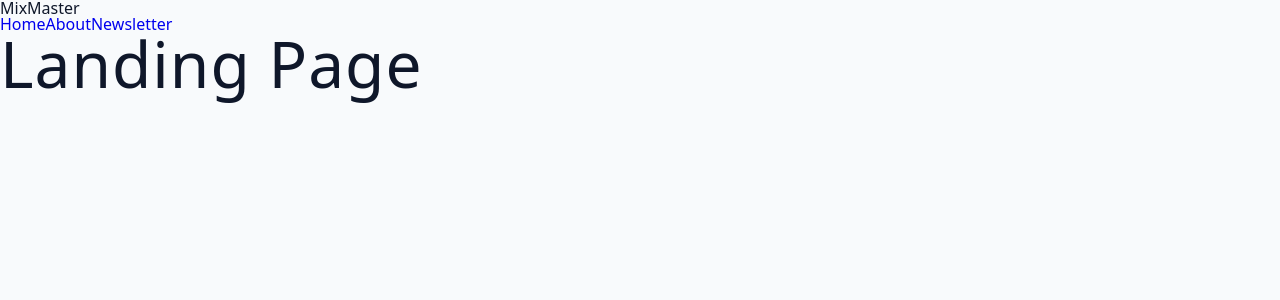
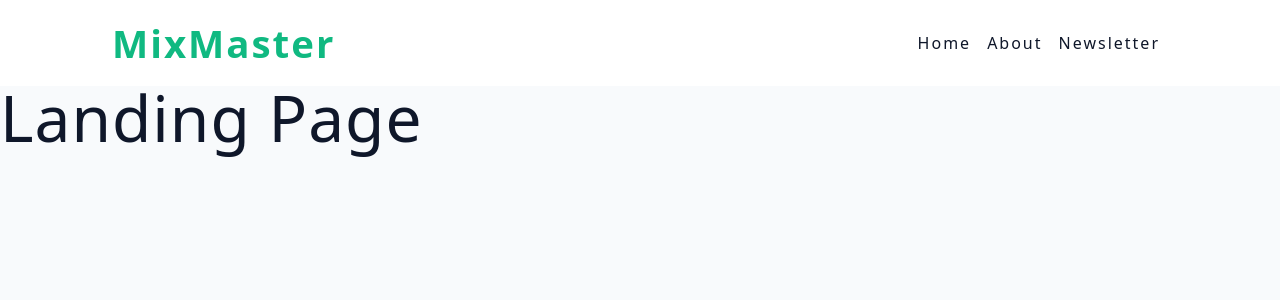
Before and after one commit to notacoham/cocktail-db, a React (Vite) app: page / in a window 1280 px wide. Shown: the top 300 px of the page. Built offline with nearby package versions, Linux system fonts and the light colour scheme.

Commit message:
Add navbar styled component wrapper

```diff
--- a/package.json
+++ b/package.json
@@ -16,7 +16,7 @@
     "react-dom": "^18.2.0",
     "react-router-dom": "^6.11.2",
     "react-toastify": "^9.1.3",
-    "styled-components": "^5.3.10"
+    "styled-components": "^5.3.11"
   },
   "devDependencies": {
     "@types/react": "^18.0.28",
--- a/src/assets/wrappers/Navbar.js
+++ b/src/assets/wrappers/Navbar.js
@@ -2,6 +2,7 @@
 
 const Wrapper = styled.nav`
   background: var(--white);
+
   .nav-center {
     width: var(--view-width);
     max-width: var(--max-width);
@@ -16,30 +17,34 @@
     font-weight: 700;
     letter-spacing: 2px;
   }
+
   .nav-links {
     display: flex;
     flex-direction: column;
     gap: 0.5rem;
     margin-top: 1rem;
   }
+
   .nav-link {
     color: var(--grey-900);
     padding: 0.5rem 0.5rem 0.5rem 0;
     transition: var(--transition);
     letter-spacing: 2px;
   }
+
   .nav-link:hover {
     color: var(--primary-500);
   }
-  .active {
-    color: var(--primary-500);
-  }
+
+  /* active */
+
   @media (min-width: 768px) {
     .nav-center {
       flex-direction: row;
       justify-content: space-between;
       align-items: center;
     }
+
     .nav-links {
       flex-direction: row;
       margin-top: 0;
--- a/src/components/Navbar.jsx
+++ b/src/components/Navbar.jsx
@@ -1,9 +1,11 @@
 import React from 'react';
 import { NavLink } from 'react-router-dom';
+import styled from 'styled-components';
+import Wrapper from '../assets/wrappers/Navbar';
 
 const Navbar = () => {
   return (
-    <nav>
+    <Wrapper>
       <div className="nav-center">
         <span className="logo">MixMaster</span>
         <div className="nav-links">
@@ -18,7 +20,7 @@
           </NavLink>
         </div>
       </div>
-    </nav>
+    </Wrapper>
   );
 };
 
```
Also changed, not shown: 1 other file (tests, documents, lock files or other folders).
